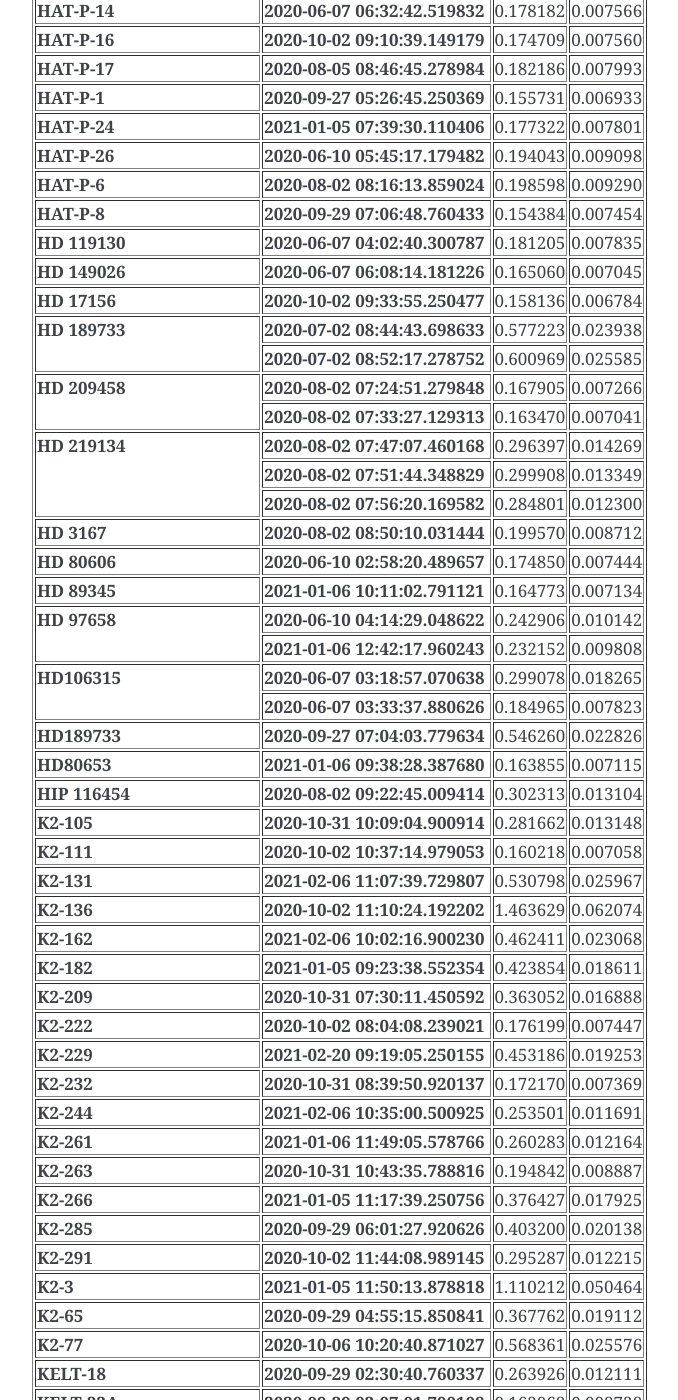
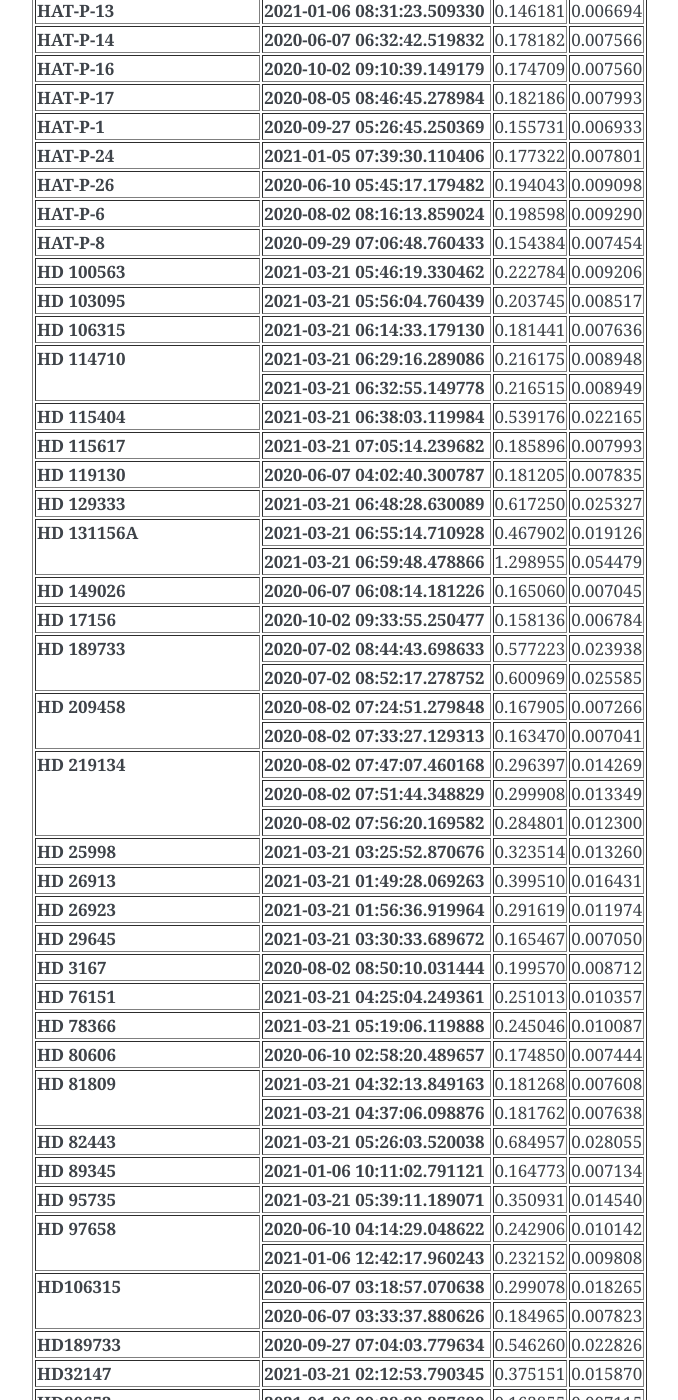
Before and after one commit to bmorris3/owls, a Sphinx documentation site: the page built from docs/owls/sindices.rst, in a window 1280 px wide and 1400 px high, scrolled down 1006 px. Shown: the whole window, without its empty margins (388-1066 px from the left). Built offline with Sphinx 7.4.7, drawn with Linux system fonts in a browser that asks for light colours; the version number could not be read and is left out; some of the changed text lies outside the part shown.

Commit message:
Backing up, adding obs from March 21

```diff
--- a/docs/owls/sindices.rst
+++ b/docs/owls/sindices.rst
@@ -174,6 +174,12 @@ If you use these S-index measurements in your work, please reach out to
               <td>0.032333</td>
             </tr>
             <tr>
+              <th>HAT P 22</th>
+              <th>2021-03-21 04:59:42.920162</th>
+              <td>0.188405</td>
+              <td>0.007982</td>
+            </tr>
+            <tr>
               <th>HAT-P-13</th>
               <th>2021-01-06 08:31:23.509330</th>
               <td>0.146181</td>
@@ -228,10 +234,68 @@ If you use these S-index measurements in your work, please reach out to
               <td>0.007454</td>
             </tr>
             <tr>
+              <th>HD 100563</th>
+              <th>2021-03-21 05:46:19.330462</th>
+              <td>0.222784</td>
+              <td>0.009206</td>
+            </tr>
+            <tr>
+              <th>HD 103095</th>
+              <th>2021-03-21 05:56:04.760439</th>
+              <td>0.203745</td>
+              <td>0.008517</td>
+            </tr>
+            <tr>
+              <th>HD 106315</th>
+              <th>2021-03-21 06:14:33.179130</th>
+              <td>0.181441</td>
+              <td>0.007636</td>
+            </tr>
+            <tr>
+              <th rowspan="2" valign="top">HD 114710</th>
+              <th>2021-03-21 06:29:16.289086</th>
+              <td>0.216175</td>
+              <td>0.008948</td>
+            </tr>
+            <tr>
+              <th>2021-03-21 06:32:55.149778</th>
+              <td>0.216515</td>
+              <td>0.008949</td>
+            </tr>
+            <tr>
+              <th>HD 115404</th>
+              <th>2021-03-21 06:38:03.119984</th>
+              <td>0.539176</td>
+              <td>0.022165</td>
+            </tr>
+            <tr>
+              <th>HD 115617</th>
+              <th>2021-03-21 07:05:14.239682</th>
+              <td>0.185896</td>
+              <td>0.007993</td>
+            </tr>
+            <tr>
               <th>HD 119130</th>
               <th>2020-06-07 04:02:40.300787</th>
               <td>0.181205</td>
               <td>0.007835</td>
+            </tr>
+            <tr>
+              <th>HD 129333</th>
+              <th>2021-03-21 06:48:28.630089</th>
+              <td>0.617250</td>
+              <td>0.025327</td>
+            </tr>
+            <tr>
+              <th rowspan="2" valign="top">HD 131156A</th>
+              <th>2021-03-21 06:55:14.710928</th>
+              <td>0.467902</td>
+              <td>0.019126</td>
+            </tr>
+            <tr>
+              <th>2021-03-21 06:59:48.478866</th>
+              <td>1.298955</td>
+              <td>0.054479</td>
             </tr>
             <tr>
               <th>HD 149026</th>
@@ -284,10 +348,46 @@ If you use these S-index measurements in your work, please reach out to
               <td>0.012300</td>
             </tr>
             <tr>
+              <th>HD 25998</th>
+              <th>2021-03-21 03:25:52.870676</th>
+              <td>0.323514</td>
+              <td>0.013260</td>
+            </tr>
+            <tr>
+              <th>HD 26913</th>
+              <th>2021-03-21 01:49:28.069263</th>
+              <td>0.399510</td>
+              <td>0.016431</td>
+            </tr>
+            <tr>
+              <th>HD 26923</th>
+              <th>2021-03-21 01:56:36.919964</th>
+              <td>0.291619</td>
+              <td>0.011974</td>
+            </tr>
+            <tr>
+              <th>HD 29645</th>
+              <th>2021-03-21 03:30:33.689672</th>
+              <td>0.165467</td>
+              <td>0.007050</td>
+            </tr>
+            <tr>
               <th>HD 3167</th>
               <th>2020-08-02 08:50:10.031444</th>
               <td>0.199570</td>
               <td>0.008712</td>
+            </tr>
+            <tr>
+              <th>HD 76151</th>
+              <th>2021-03-21 04:25:04.249361</th>
+              <td>0.251013</td>
+              <td>0.010357</td>
+            </tr>
+            <tr>
+              <th>HD 78366</th>
+              <th>2021-03-21 05:19:06.119888</th>
+              <td>0.245046</td>
+              <td>0.010087</td>
             </tr>
             <tr>
               <th>HD 80606</th>
@@ -296,10 +396,33 @@ If you use these S-index measurements in your work, please reach out to
               <td>0.007444</td>
             </tr>
             <tr>
+              <th rowspan="2" valign="top">HD 81809</th>
+              <th>2021-03-21 04:32:13.849163</th>
+              <td>0.181268</td>
+              <td>0.007608</td>
+            </tr>
+            <tr>
+              <th>2021-03-21 04:37:06.098876</th>
+              <td>0.181762</td>
+              <td>0.007638</td>
+            </tr>
+            <tr>
+              <th>HD 82443</th>
+              <th>2021-03-21 05:26:03.520038</th>
+              <td>0.684957</td>
+              <td>0.028055</td>
+            </tr>
+            <tr>
               <th>HD 89345</th>
               <th>2021-01-06 10:11:02.791121</th>
               <td>0.164773</td>
               <td>0.007134</td>
+            </tr>
+            <tr>
+              <th>HD 95735</th>
+              <th>2021-03-21 05:39:11.189071</th>
+              <td>0.350931</td>
+              <td>0.014540</td>
             </tr>
             <tr>
               <th rowspan="2" valign="top">HD 97658</th>
@@ -328,6 +451,12 @@ If you use these S-index measurements in your work, please reach out to
               <th>2020-09-27 07:04:03.779634</th>
               <td>0.546260</td>
               <td>0.022826</td>
+            </tr>
+            <tr>
+              <th>HD32147</th>
+              <th>2021-03-21 02:12:53.790345</th>
+              <td>0.375151</td>
+              <td>0.015870</td>
             </tr>
             <tr>
               <th>HD80653</th>
@@ -544,6 +673,22 @@ If you use these S-index measurements in your work, please reach out to
               <th>2020-09-27 06:02:51.680260</th>
               <td>0.289933</td>
               <td>0.012397</td>
+            </tr>
+            <tr>
+              <th rowspan="3" valign="top">Procyon</th>
+              <th>2021-03-21 03:36:03.109531</th>
+              <td>0.189907</td>
+              <td>0.007909</td>
+            </tr>
+            <tr>
+              <th>2021-03-21 03:39:22.349649</th>
+              <td>0.188702</td>
+              <td>0.007868</td>
+            </tr>
+            <tr>
+              <th>2021-03-21 03:44:12.070467</th>
+              <td>0.190781</td>
+              <td>0.007955</td>
             </tr>
             <tr>
               <th>Qatar 6</th>
```
Also changed, not shown: 2 other files.
